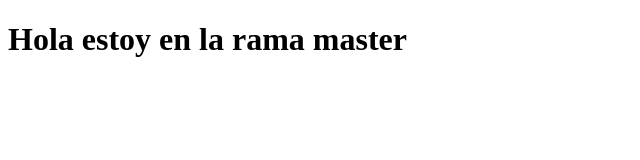
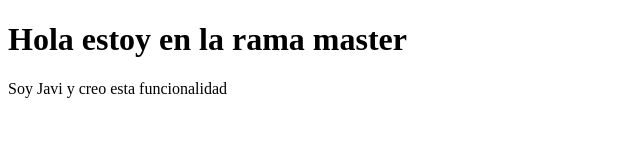
Before and after one commit to jameco147/PracticaExamen, a plain HTML site: page index.html in a window 1280 px wide. Shown: the whole page, without its empty margins (0-640 px from the left). Drawn offline with Linux system fonts and the light colour scheme.

Commit message:
Funcionalidad de Javi

```diff
--- a/index.html
+++ b/index.html
@@ -8,5 +8,7 @@
 
     <h1>Hola estoy en la rama master</h1>
 
+    <p>Soy Javi y creo esta funcionalidad</p>
+
 </body>
 </html>
```
